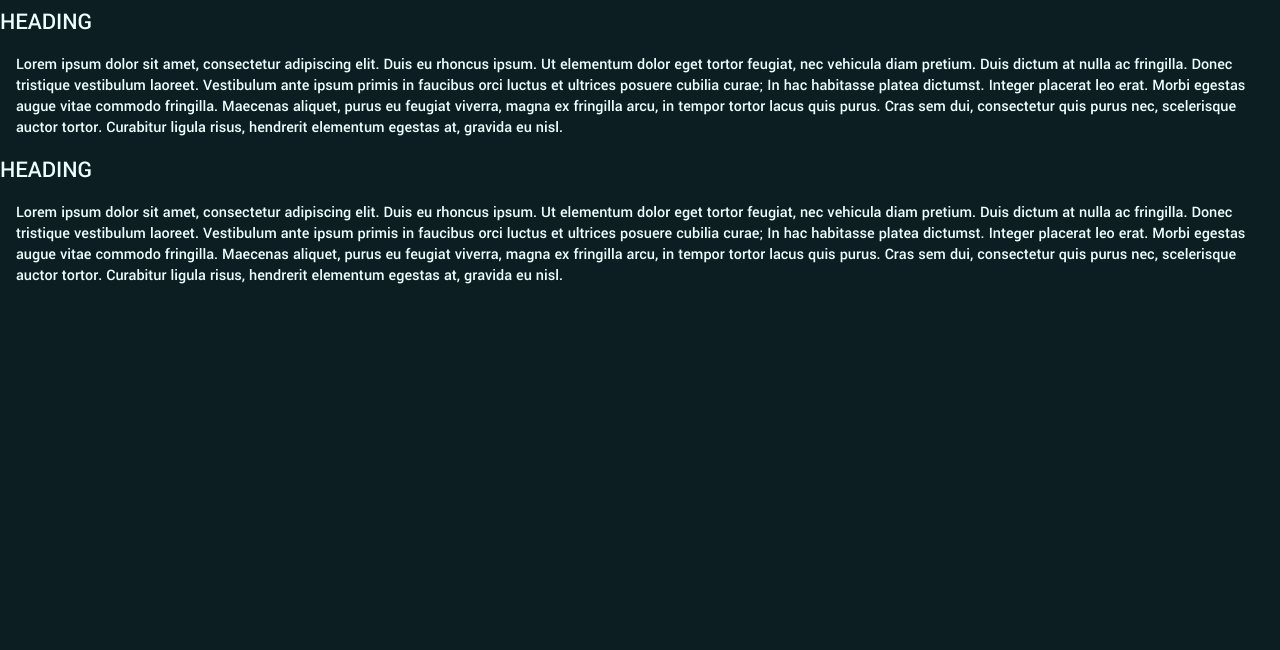
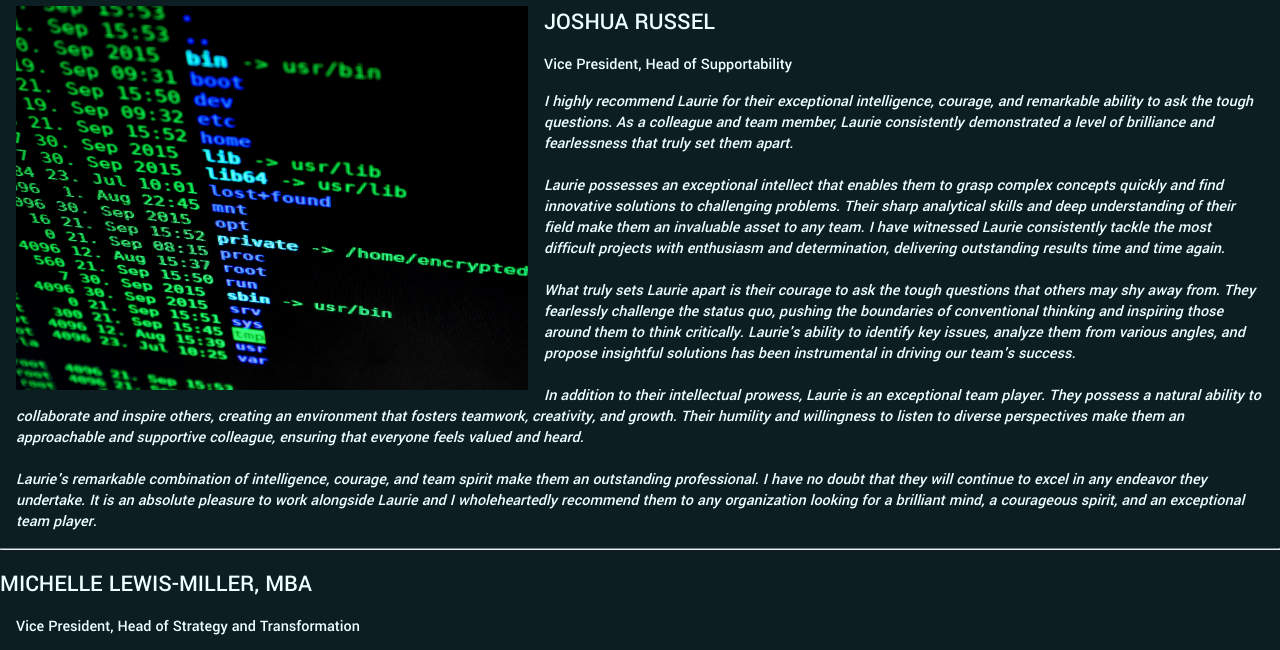
Before and after one commit to LaurieAnderson92/FullStack-Anderson, a plain HTML site: page references.html in a window 1280 px wide. Shown: the part 658-1308 px from the top of the page. Before the commit the page ends 1008 px from the top, so only its background shows below. Drawn offline with Linux system fonts and the light colour scheme.

Commit message:
added content to references.html

```diff
--- a/assets/css/style.css
+++ b/assets/css/style.css
@@ -100,6 +100,7 @@ main{
     border: 15px;
     box-shadow: 3px rgba( 100, 100, 100, 0.6);
     color: #0C1E22;
+    order: 2;
 }
 
 #title-box-link{
@@ -112,7 +113,6 @@ main{
     border-color: cadetblue;
     background-color: #374A4E;
     box-shadow: 3px rgba( 100, 100, 100, 0.6);
-    order: 2;
 }
 
 #title-picture{
@@ -194,6 +194,11 @@ nav > ul{
 
 .page-content img{
     margin: 0rem 1rem;
+}
+
+.page-content-reference{
+    margin: 2rem;
+    font-style: italic;
 }
 
 
--- a/references.html
+++ b/references.html
@@ -61,17 +61,36 @@
             </nav>
         </section>
         <section class="page-content">
-            <h2>Heading</h2>
-            <p>Lorem ipsum dolor sit amet, consectetur adipiscing elit. Duis eu rhoncus ipsum. Ut elementum dolor eget tortor feugiat, nec vehicula diam pretium. Duis dictum at nulla ac fringilla.
-            Donec tristique vestibulum laoreet. Vestibulum ante ipsum primis in faucibus orci luctus et ultrices posuere cubilia curae; In hac habitasse platea dictumst. Integer placerat leo erat.
-            Morbi egestas augue vitae commodo fringilla. Maecenas aliquet, purus eu feugiat viverra, magna ex fringilla arcu, in tempor tortor lacus quis purus. Cras sem dui, consectetur quis
-            purus nec, scelerisque auctor tortor. Curabitur ligula risus, hendrerit elementum egestas at, gravida eu nisl.</p>
-
-            <h2>Heading</h2>
-            <p>Lorem ipsum dolor sit amet, consectetur adipiscing elit. Duis eu rhoncus ipsum. Ut elementum dolor eget tortor feugiat, nec vehicula diam pretium. Duis dictum at nulla ac fringilla.
-            Donec tristique vestibulum laoreet. Vestibulum ante ipsum primis in faucibus orci luctus et ultrices posuere cubilia curae; In hac habitasse platea dictumst. Integer placerat leo erat.
-            Morbi egestas augue vitae commodo fringilla. Maecenas aliquet, purus eu feugiat viverra, magna ex fringilla arcu, in tempor tortor lacus quis purus. Cras sem dui, consectetur quis
-            purus nec, scelerisque auctor tortor. Curabitur ligula risus, hendrerit elementum egestas at, gravida eu nisl.</p>
+            <img src="assets/images/pexels-pixabay-207580.jpg" alt="A wooden desk with a mouse and keyboard with red lights, multiple monitors in the background one displaying a code editor" style="float:left;width:40%" class="hide-on-mobile">
+            <h2><a href="https://www.linkedin.com/in/joshua-russell-866a627/">Joshua Russel</a></h2>
+            <p>Vice President, Head of Supportability</p>
+            <p class="page-content-reference">I highly recommend Laurie for their exceptional intelligence, courage, and remarkable ability to ask the tough questions. As a colleague and team member, Laurie consistently demonstrated a level of brilliance and fearlessness that truly set them apart.
+                <br>
+                <br>
+                Laurie possesses an exceptional intellect that enables them to grasp complex concepts quickly and find innovative solutions to challenging problems. Their sharp analytical skills and deep understanding of their field make them an invaluable asset to any team. I have witnessed Laurie consistently tackle the most difficult projects with enthusiasm and determination, delivering outstanding results time and time again.
+                <br>
+                <br>
+                What truly sets Laurie apart is their courage to ask the tough questions that others may shy away from. They fearlessly challenge the status quo, pushing the boundaries of conventional thinking and inspiring those around them to think critically. Laurie's ability to identify key issues, analyze them from various angles, and propose insightful solutions has been instrumental in driving our team's success.
+                <br>
+                <br>
+                In addition to their intellectual prowess, Laurie is an exceptional team player. They possess a natural ability to collaborate and inspire others, creating an environment that fosters teamwork, creativity, and growth. Their humility and willingness to listen to diverse perspectives make them an approachable and supportive colleague, ensuring that everyone feels valued and heard.
+                <br>
+                <br>
+                Laurie's remarkable combination of intelligence, courage, and team spirit make them an outstanding professional. I have no doubt that they will continue to excel in any endeavor they undertake. It is an absolute pleasure to work alongside Laurie and I wholeheartedly recommend them to any organization looking for a brilliant mind, a courageous spirit, and an exceptional team player.</p>
+            <hr>
+            <br>
+            <h2><a href="https://www.linkedin.com/in/michelleroseannmiller/">Michelle Lewis-Miller, MBA</a></h2>
+            <p>Vice President, Head of Strategy and Transformation</p>
+            <p class="page-content-reference">Laurie is one of the few people I would feel comfortable describing as a closet strategist, but that is precisely what he is. My role was to lead Strategy and Transformation for SAP Concur Product Support, where his role was to troubleshoot complex technical issues as a Support Engineer and also provide more specialized, in-region support expertise.
+                <br>
+                <br>
+                Because of my role, I often had the pleasure of hearing Laurie's thoughts on changes or projects rolling down across the organization--it was something I valued and sought. Just as many car mechanics have the ability to visualize an engine in their heads to help with diagnosis, Laurie has the ability to visualize a change and conceptualize the way it will impact other areas of the business or its long-term objectives. Therefore, I could count on him to raise concerns or impacts that others--including me--may have missed. I can count multiple occasions where this strategic thinking helped to improve the end result. For example, he once observed that the lack of a specific piece of information in some newly revised customer communication templates might result in an increase of case volumes and longer case resolution times down the road., and he was right!
+                <br>
+                <br>
+                But why do I call Laurie a closet strategist? I do so because he is excellent at tactical execution and this fact tends to overshadow everything else he can do. One of my regrets is that I never got a chance to plug Laurie into a role where he could flex his strategic skills more fully--he left our organization while I was seeking to arrange a shadowing opportunity. That is more our loss than his!
+                <br>
+                <br>
+                I can heartily recommend Laurie for any role that involves managing several complex pieces of information to produce an outcome that meets target objectives. I can recommend him for any role where asking questions and a passion for finding and doing the right thing is paramount to success. I can also just simply recommend him. Whatever you throw at him, Laurie is the type to figure it out and exceed your expectations.</p>
         </section>
     </main>
     <!-- Font awesome kit -->
```
